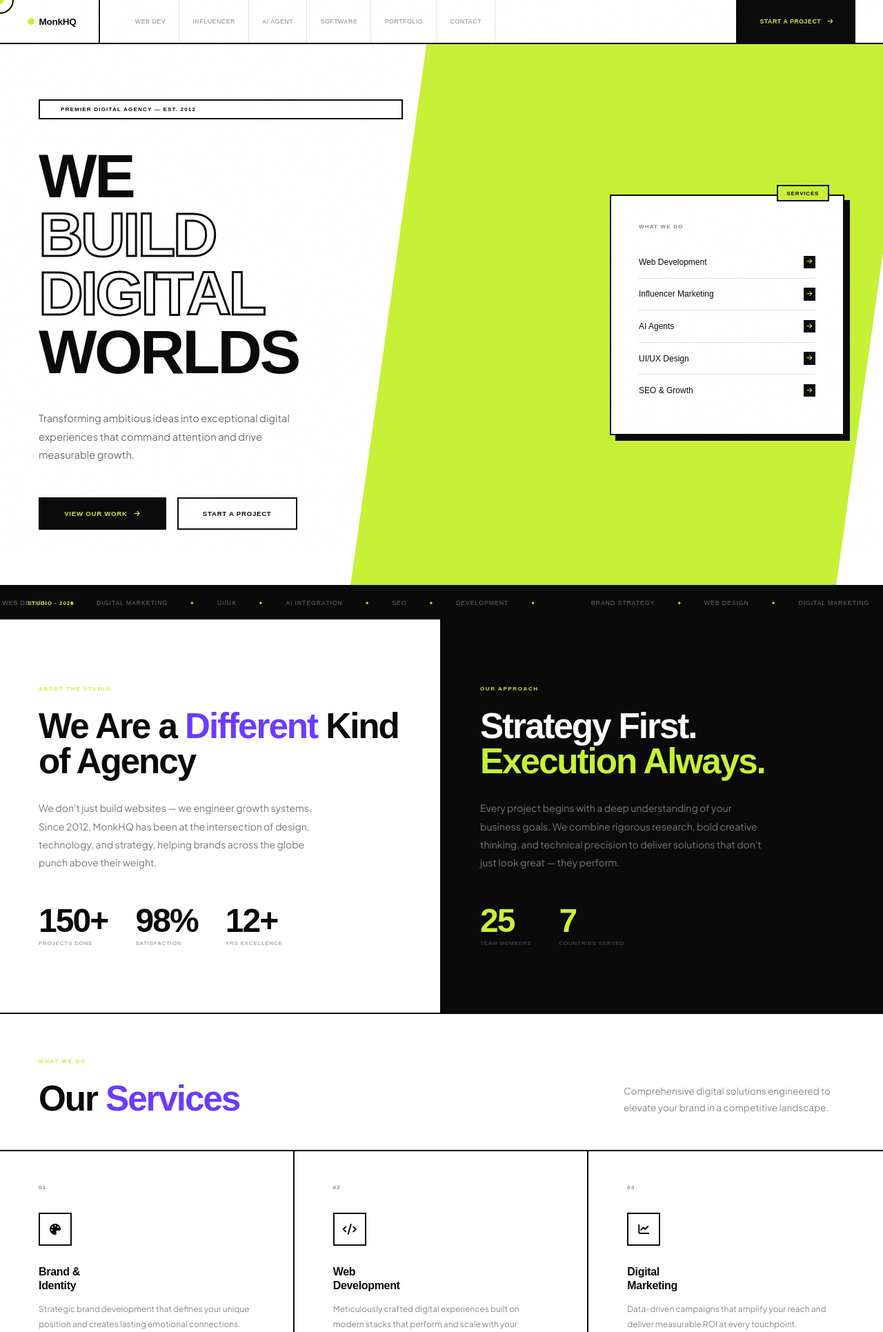
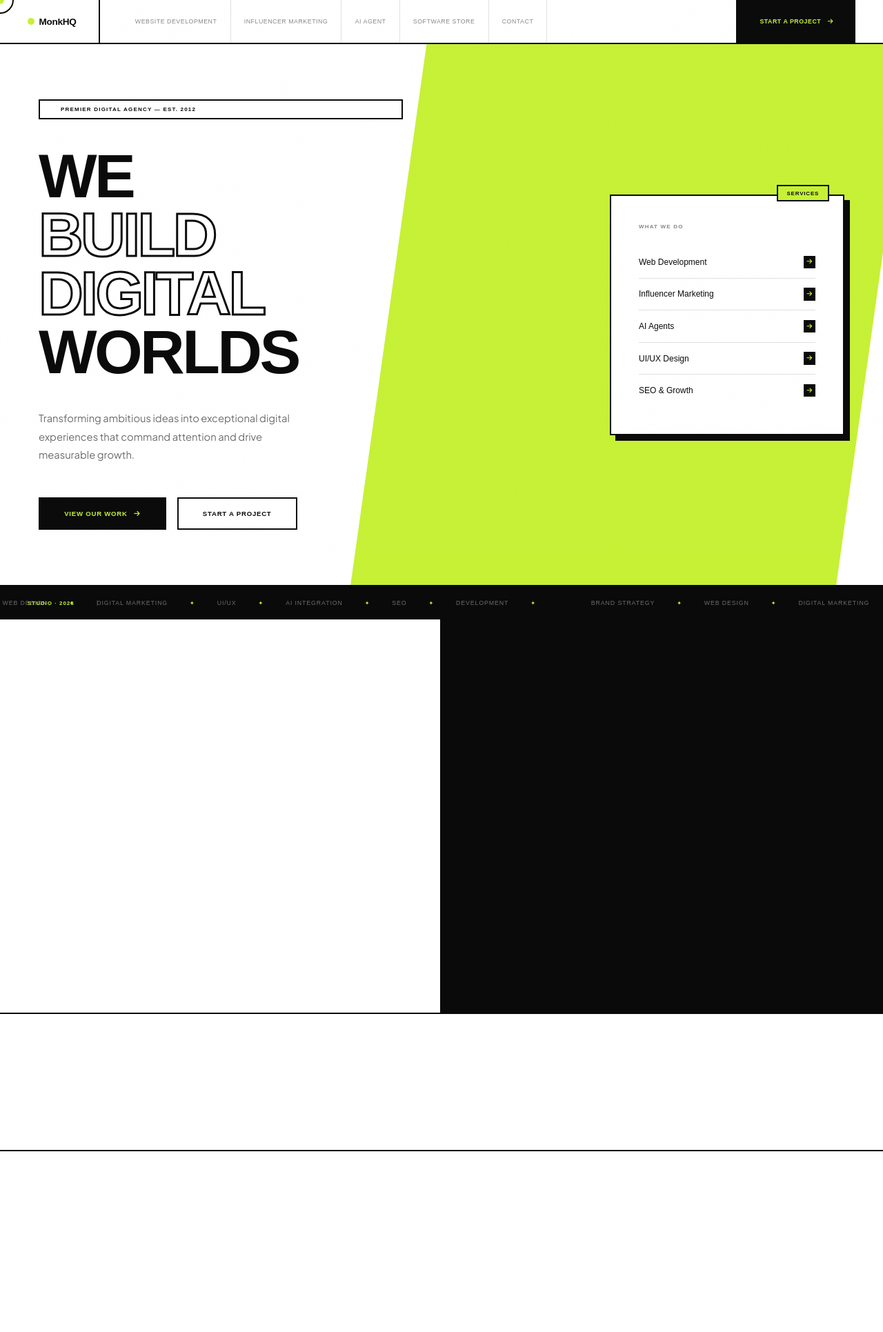
Before and after one commit to astrozonegithub/MONKHQpOSTGRESql1, a Django app: page / in a window 1280 px wide. Shown: the top 1931 px of the page at 69% size. Run offline with Django 5.2, Linux system fonts and the light colour scheme; some web fonts are replaced.

Commit message:
Add files via upload

```diff
--- a/core/templates/core/index.html
+++ b/core/templates/core/index.html
@@ -615,14 +615,13 @@ footer {
 <div class="mob-menu" id="mobMenu">
   <button class="mob-close" id="mobClose"><i class="fas fa-times"></i></button>
   <ul>
-    <li><a href="#services" onclick="closeMenu()"><span class="mob-link-num">01</span> Web Development</a></li>
-    <li><a href="#influencer" onclick="closeMenu()"><span class="mob-link-num">02</span> Influencer Marketing</a></li>
-    <li><a href="#ai-agent" onclick="closeMenu()"><span class="mob-link-num">03</span> AI Agent</a></li>
-    <li><a href="#software" onclick="closeMenu()"><span class="mob-link-num">04</span> Software Store</a></li>
-    <li><a href="#work" onclick="closeMenu()"><span class="mob-link-num">05</span> Portfolio</a></li>
-    <li><a href="#contact" onclick="closeMenu()"><span class="mob-link-num">06</span> Contact</a></li>
+    <li><a href="/website-development/" onclick="closeMenu()"><span class="mob-link-num">01</span> Website Development</a></li>
+    <li><a href="/influencer-marketing/" onclick="closeMenu()"><span class="mob-link-num">02</span> Influencer Marketing</a></li>
+    <li><a href="/ai-agent/" onclick="closeMenu()"><span class="mob-link-num">03</span> AI Agent</a></li>
+    <li><a href="/software-store/" onclick="closeMenu()"><span class="mob-link-num">04</span> Software Store</a></li>
+    <li><a href="/contact/" onclick="closeMenu()"><span class="mob-link-num">05</span> Contact</a></li>
   </ul>
-  <a href="#" class="mob-cta" onclick="closeMenu()">Start a Project →</a>
+  <a href="/contact/" class="mob-cta" onclick="closeMenu()">Start a Project →</a>
 </div>
 
 <!-- NAV -->
@@ -632,15 +631,14 @@ footer {
     MonkHQ
   </a>
   <ul class="nav-links">
-    <li><a href="#services">Web Dev</a></li>
-    <li><a href="#influencer">Influencer</a></li>
-    <li><a href="#ai-agent">AI Agent</a></li>
-    <li><a href="#software">Software</a></li>
-    <li><a href="#work">Portfolio</a></li>
-    <li><a href="#contact">Contact</a></li>
+    <li><a href="/website-development/">Website Development</a></li>
+    <li><a href="/influencer-marketing/">Influencer Marketing</a></li>
+    <li><a href="/ai-agent/">AI Agent</a></li>
+    <li><a href="/software-store/">Software Store</a></li>
+    <li><a href="/contact/">Contact</a></li>
   </ul>
-  <a href="#" class="nav-cta">Start a Project <i class="fas fa-arrow-right"></i></a>
-  <button class="hamburger" id="hambBtn" aria-label="Menu" aria-expanded="false">
+  <a href="/contact/" class="nav-cta">Start a Project <i class="fas fa-arrow-right"></i></a>
+  <button class="hamburger" id="navToggle" aria-label="Menu" aria-expanded="false">
     <span></span><span></span><span></span>
   </button>
 </nav>
```
